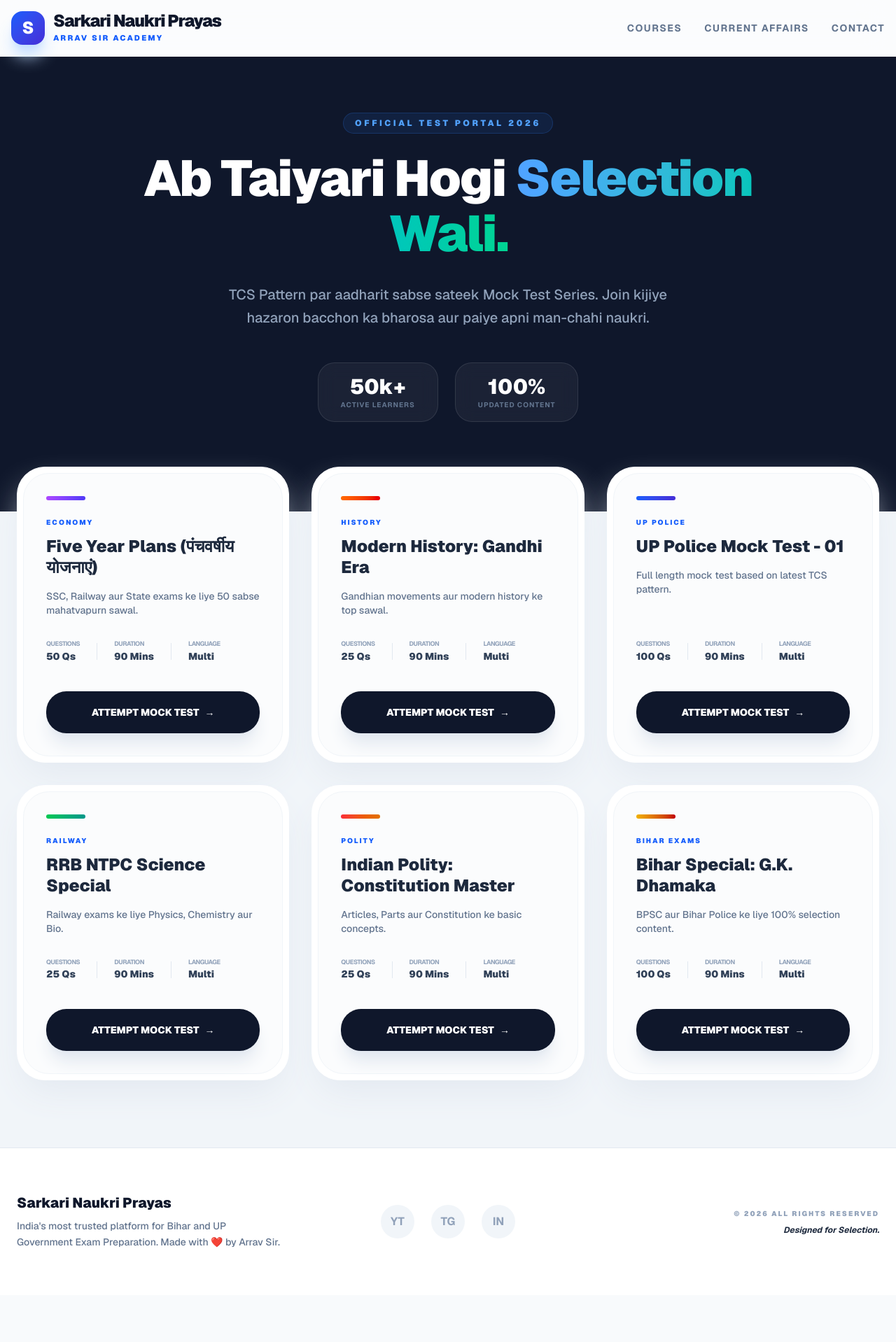
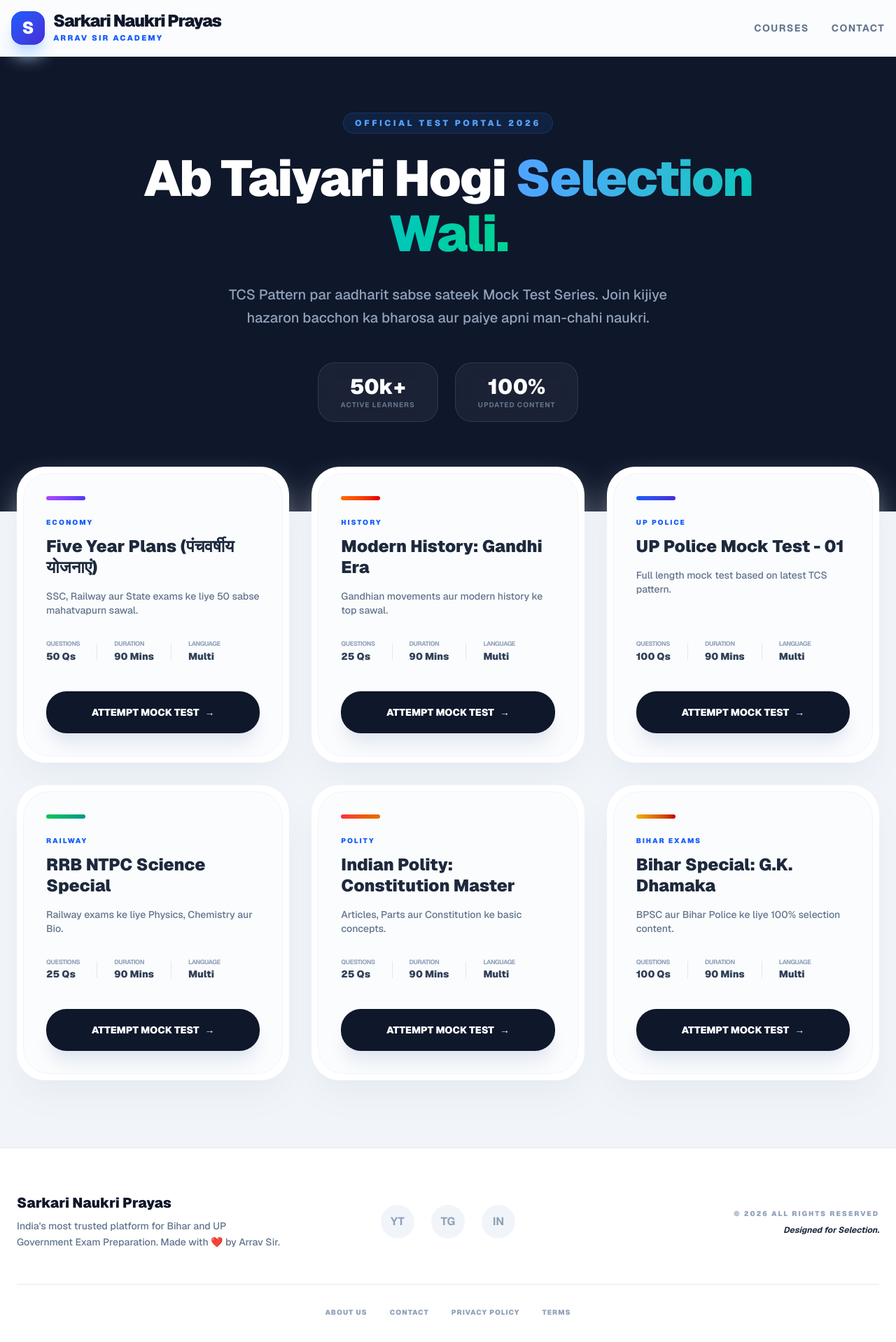
Before and after one commit to kashishbhaig/sarkari-naukri-portal, a Next.js app: page / in a window 1280 px wide. Shown: the top 1918 px of the page at 70% size. Before the commit the page ends 1851 px from the top, so only its background shows below. Built offline with nearby package versions, Linux system fonts and the light colour scheme.

Commit message:
Update page.tsx

```diff
--- a/app/page.tsx
+++ b/app/page.tsx
@@ -66,9 +66,8 @@ export default function Home() {
             </div>
           </div>
           <div className="hidden md:flex gap-8 text-sm font-bold text-slate-500 uppercase tracking-widest">
-             <span className="hover:text-blue-600 cursor-pointer transition-colors">Courses</span>
-             <span className="hover:text-blue-600 cursor-pointer transition-colors">Current Affairs</span>
-             <span className="hover:text-blue-600 cursor-pointer transition-colors">Contact</span>
+             <Link href="/about" className="hover:text-blue-600 cursor-pointer transition-colors">Courses</Link>
+             <Link href="/contact" className="hover:text-blue-600 cursor-pointer transition-colors">Contact</Link>
           </div>
         </div>
       </nav>
@@ -139,10 +138,11 @@ export default function Home() {
 
       {/* --- TRUST FOOTER --- */}
       <footer className="bg-white border-t border-slate-200 py-16 px-6">
-        <div className="max-w-7xl mx-auto grid grid-cols-1 md:grid-cols-3 gap-12 items-center">
+        <div className="max-w-7xl mx-auto">
+          <div className="grid grid-cols-1 md:grid-cols-3 gap-12 items-center">
              <div className="text-left">
                 <h4 className="text-xl font-black text-slate-900 mb-2">Sarkari Naukri Prayas</h4>
-              <p className="text-sm text-slate-500 font-medium leading-relaxed">India's most trusted platform for Bihar and UP Government Exam Preparation. Made with ❤️ by Arrav Sir.</p>
+                <p className="text-sm text-slate-500 font-medium leading-relaxed">India&apos;s most trusted platform for Bihar and UP Government Exam Preparation. Made with ❤️ by Arrav Sir.</p>
              </div>
              <div className="flex justify-center gap-6">
                 <div className="w-12 h-12 rounded-full bg-slate-100 flex items-center justify-center font-bold text-slate-400 hover:bg-blue-600 hover:text-white transition-all cursor-pointer">YT</div>
@@ -154,6 +154,15 @@ export default function Home() {
                 <p className="text-xs font-bold text-slate-800 mt-2 italic">Designed for Selection.</p>
              </div>
           </div>
+
+          {/* ADSENSE MANDATORY PAGES LINKS */}
+          <div className="flex flex-wrap justify-center gap-x-8 gap-y-4 mt-12 py-8 border-t border-slate-200">
+            <Link href="/about" className="text-[10px] font-black text-slate-400 hover:text-blue-600 uppercase tracking-widest transition-colors">About Us</Link>
+            <Link href="/contact" className="text-[10px] font-black text-slate-400 hover:text-blue-600 uppercase tracking-widest transition-colors">Contact</Link>
+            <Link href="/privacy" className="text-[10px] font-black text-slate-400 hover:text-blue-600 uppercase tracking-widest transition-colors">Privacy Policy</Link>
+            <Link href="/terms" className="text-[10px] font-black text-slate-400 hover:text-blue-600 uppercase tracking-widest transition-colors">Terms</Link>
+          </div>
+        </div>
       </footer>
     </div>
   );
```
Lines whose indentation alone changed are shown as unchanged.
